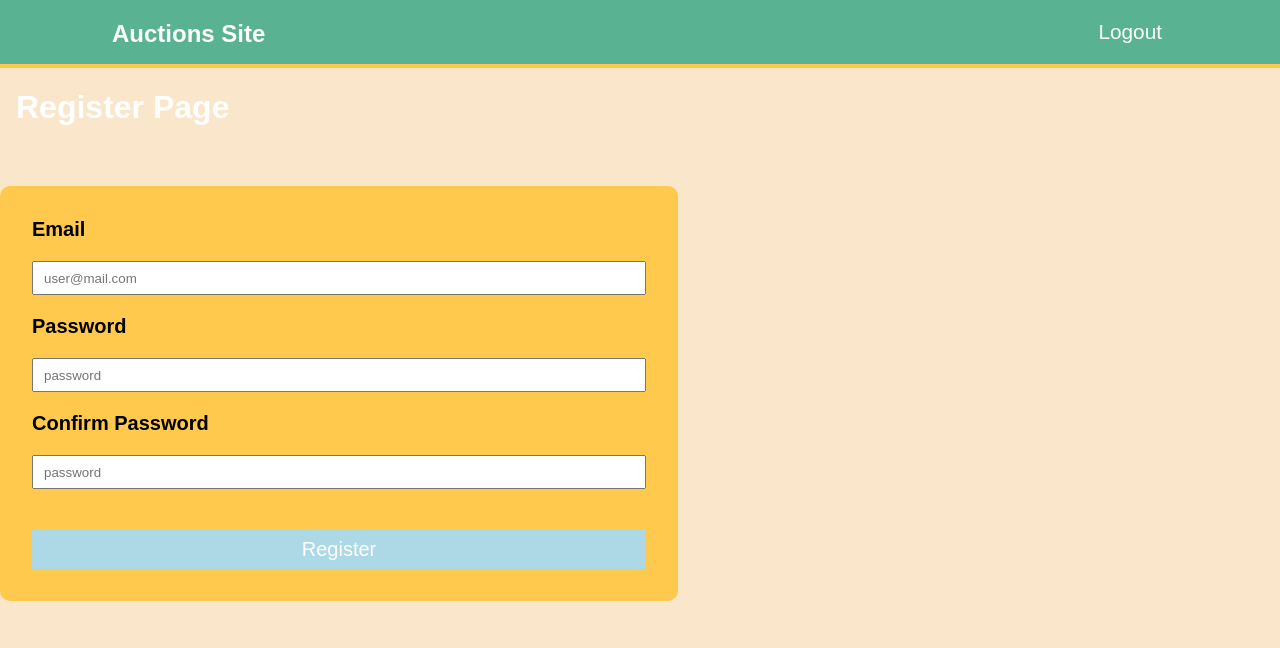
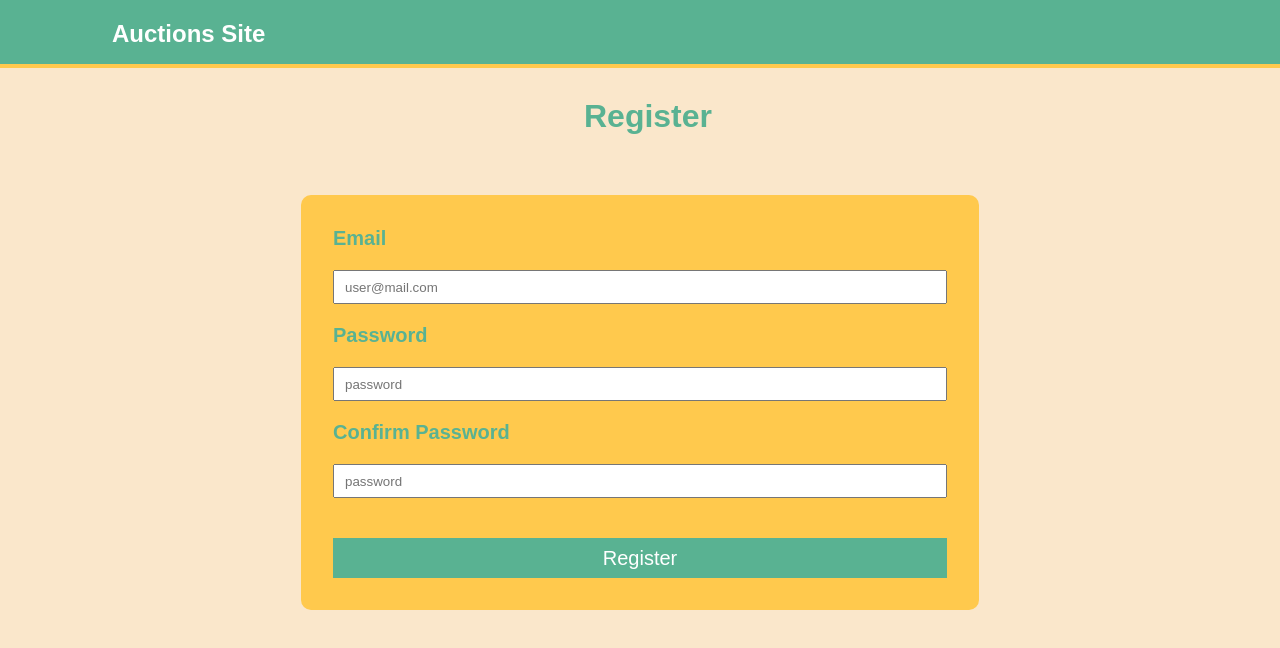
Before and after one commit to Erik8901/AuctionSite, a React (Vite) app in the folder Frontend/auctions-app/: page /register in a window 1280 px wide. Shown: the top 648 px of the page. Built offline with nearby package versions, Linux system fonts and the light colour scheme.

Commit message:
some_css

```diff
--- a/Frontend/auctions-app/src/components/Header/Header.css
+++ b/Frontend/auctions-app/src/components/Header/Header.css
@@ -12,14 +12,31 @@
 h2 {
 	color: #fff;
 }
+
 .btn-logout {
 	background: none;
 	border: none;
 	color: #fff;
 	font-size: 1.3rem;
 	cursor: pointer;
+	font-weight: 700;
 }
 
 .btn-logout:hover {
 	color: #bebebe;
 }
+
+.user-logins {
+	color: #ffc94d;
+}
+
+.logged-in {
+	color: #fff;
+}
+
+
+.user-info-logout-container {
+	display: flex;
+	align-items: center;
+	gap: 2rem;
+}
--- a/Frontend/auctions-app/src/components/Header/Header.tsx
+++ b/Frontend/auctions-app/src/components/Header/Header.tsx
@@ -1,23 +1,74 @@
-import { useState } from "react";
-import { useNavigate } from "react-router-dom";
+import { useEffect, useState } from "react";
+import { useNavigate, useLocation } from "react-router-dom";
 
 import "./Header.css";
 
 function Header() {
 	const navigate = useNavigate();
+	const location = useLocation();
+
+	const [email, setEmail] = useState("");
+
+	useEffect(() => {
+		const token = localStorage.getItem("token");
+
+		function parseJwt(token: string | null) {
+			if (!token) return null;
+
+			try {
+				const base64Url = token.split(".")[1];
+				const base64 = base64Url.replace(/-/g, "+").replace(/_/g, "/");
+
+				const jsonPayload = decodeURIComponent(
+					atob(base64)
+						.split("")
+						.map(
+							(c) =>
+								"%" +
+								("00" + c.charCodeAt(0).toString(16)).slice(-2)
+						)
+						.join("")
+				);
+
+				return JSON.parse(jsonPayload);
+			} catch {
+				return null;
+			}
+		}
+
+		const user = parseJwt(token);
+
+		if (user) {
+			setEmail(
+				user[
+				"http://schemas.xmlsoap.org/ws/2005/05/identity/claims/emailaddress"
+				] ?? ""
+			);
+		} else {
+			setEmail("");
+		}
+	}, [location.pathname]);
+
 	function logout() {
 		localStorage.removeItem("token");
+		setEmail("");
 		navigate("/login");
 	}
+
 	return (
-		<>
 		<div className="header">
 			<h2>Auctions Site</h2>
+			{email &&
+				<div className="user-info-logout-container">
+
+					<span className="user-logins"><span className="logged-in">Logged In as: </span>{email}</span>
+
 					<button className="btn-logout" onClick={logout}>
 						Logout
 					</button>
 				</div>
-		</>
+			}
+		</div>
 	);
 }
 
--- a/Frontend/auctions-app/src/pages/Auction/AuctionPage.tsx
+++ b/Frontend/auctions-app/src/pages/Auction/AuctionPage.tsx
@@ -20,8 +20,6 @@ function AuctionPage() {
 	const [openNewBidForm, setOpenNewBidForm] = useState(false);
 	const [addBid, setAddBid] = useState<number>(0);
 
-	// const auction = location.state?.auction;
-	console.log(auction)
 	if (!auction) return <div>No auction found</div>;
 
 	const token = localStorage.getItem("token");
@@ -51,7 +49,7 @@ function AuctionPage() {
 
 	useEffect(() => {
 		if (!auction || !email) return;
-		console.log(email)
+
 		setUserAuction(email === auction.createdBy);
 	}, [email, auction]);
 
--- a/Frontend/auctions-app/src/pages/LoginPage/LoginPage.css
+++ b/Frontend/auctions-app/src/pages/LoginPage/LoginPage.css
@@ -1,5 +1,5 @@
 .login-btn {
-    background: lightblue;
+    background: #59b292;
     color: #fff;
     border: none;
     height: 40px;
@@ -13,11 +13,13 @@
 }
 
 .h1-title {
+    color: #59b292;
     font-size: 40px;
 }
 
 .login-label {
     font-size: 20px;
+    color: #59b292;
 }
 
 .login-inputs {
@@ -48,3 +50,12 @@
 .login-fail {
     color: #ed1c24;
 }
+
+.register {
+    color: #59b292;
+    cursor: pointer;
+}
+
+.register:hover {
+    color: #e5e4e2;
+}
--- a/Frontend/auctions-app/src/pages/LoginPage/LoginPage.tsx
+++ b/Frontend/auctions-app/src/pages/LoginPage/LoginPage.tsx
@@ -31,14 +31,17 @@ function LoginPage() {
 
             localStorage.setItem("token", data.token);
 
-            console.log("Logged in!");
-
+            alert("User Successfully Logged in!");
             navigate('/');
 
         } catch (error) {
             console.log("Login failed");
             setLoginMessage("Invalid email or password");
         }
+
+
+
+
     }
 
     return (
@@ -79,13 +82,14 @@ function LoginPage() {
                     <button className="login-btn" type="submit">
                         Login
                     </button>
+                    <h4 className="register" onClick={toRegister}>
+                        Register
+                    </h4>
+                </div>
 
-                </div>
             </form>
 
-            <h4 className="register" onClick={toRegister}>
-                Register
-            </h4>
+
         </div>
     )
 }
--- a/Frontend/auctions-app/src/pages/RegisterPage/RegisterPage.css
+++ b/Frontend/auctions-app/src/pages/RegisterPage/RegisterPage.css
@@ -1,5 +1,12 @@
+.register-page-title {
+    display: block;
+    color: #59b292;
+    width: fit-content;
+    margin: 30px auto;
+}
+
 .login-btn {
-    background: lightblue;
+    background: #59b292;
     color: #fff;
     border: none;
     height: 40px;
@@ -48,3 +55,8 @@
 .login-fail {
     color: #ed1c24;
 }
+
+.register-form {
+    width: fit-content;
+    margin: 0 auto;
+}
--- a/Frontend/auctions-app/src/pages/RegisterPage/RegisterPage.tsx
+++ b/Frontend/auctions-app/src/pages/RegisterPage/RegisterPage.tsx
@@ -1,9 +1,12 @@
 import { useState } from 'react'
+import { useNavigate } from 'react-router-dom'
 import { register } from '../../services/authService';
 import './RegisterPage.css'
 
 
 function RegisterPage() {
+    const navigate = useNavigate();
+
     const [email, setEmail] = useState("");
     const [password, setPassword] = useState("");
     const [confirmedPassword, setConfirmedPassword] = useState("");
@@ -21,14 +24,16 @@ function RegisterPage() {
             data.token
         );
 
-        console.log("User Successfully Created!");
+        alert("User Successfully Registered!");
+        navigate('/auctions');
     }
 
 
     return (
         <>
-            <h1>Register Page</h1>
-            <form onSubmit={handleRegister}>
+            <div className='register-page-container'>
+                <h1 className='register-page-title'>Register</h1>
+                <form className="register-form" onSubmit={handleRegister}>
                     <div className="login-fields">
                         <label className="login-label">Email</label>
                         <input
@@ -65,6 +70,7 @@ function RegisterPage() {
                         </button>
                     </div>
                 </form>
+            </div>
         </>
     )
 }
```
Also changed, not shown: 13 other files (tests, documents, lock files or other folders). Lines whose indentation alone changed are shown as unchanged.
